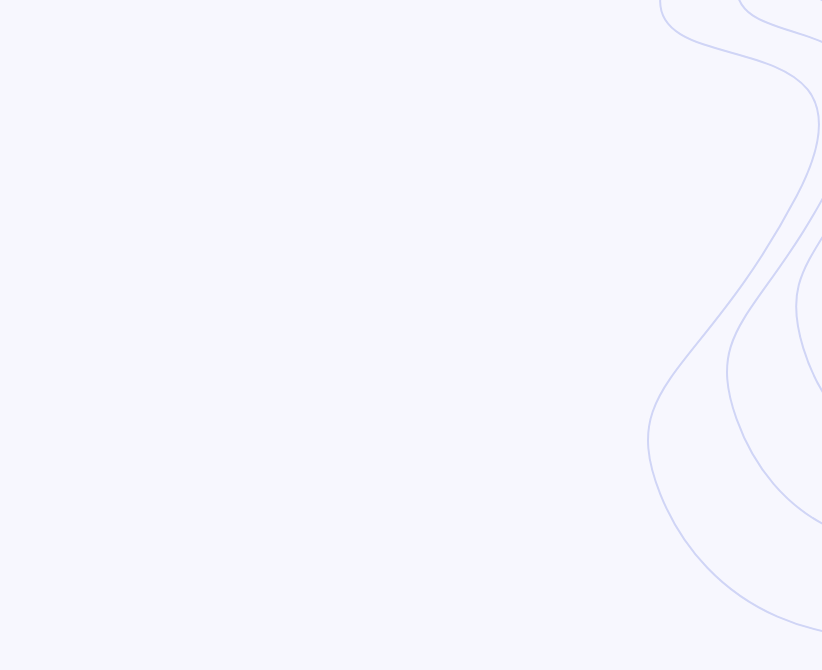
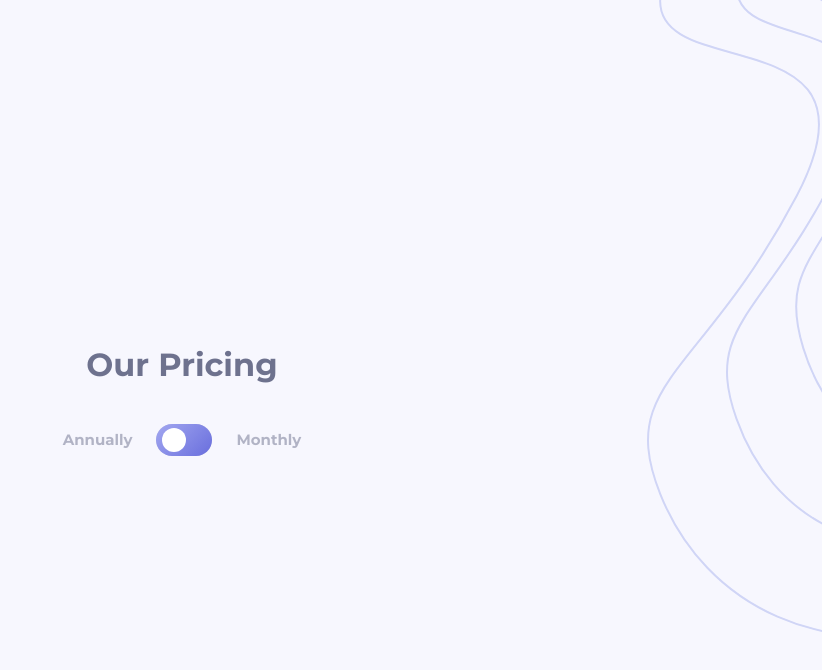
Before and after one commit to achiewe/pricing-component-with-toggle, a React (Vite) app: page / in a window 1280 px wide. Shown: the top 670 px of the page, without its empty margins (458-1280 px from the left). Built offline with nearby package versions, Linux system fonts and the light colour scheme.

Commit message:
update headerToggle Component, make input checkbox

```diff
--- a/src/components/HeaderToggle.tsx
+++ b/src/components/HeaderToggle.tsx
@@ -1,7 +1,19 @@
 import styled from "styled-components";
 
 const HeaderToggle = (): JSX.Element => {
-  return <MainHeder></MainHeder>;
+  return (
+    <MainHeder>
+      <h1>Our Pricing</h1>
+      <div>
+        <h3>Annually</h3>
+        <label>
+          <input type="checkbox" />
+          <span className="slider"></span>
+        </label>
+        <h3>Monthly</h3>
+      </div>
+    </MainHeder>
+  );
 };
 
 const MainHeder = styled.header`
@@ -11,6 +23,83 @@ const MainHeder = styled.header`
   justify-content: center;
   align-items: center;
   gap: 40px;
+
+  h1 {
+    font-size: 32px;
+    font-weight: 700;
+    line-height: 39px;
+    letter-spacing: 0px;
+    text-align: center;
+    color: #6e728e;
+  }
+
+  div {
+    display: flex;
+    flex-direction: row;
+    align-items: center;
+    gap: 24px;
+  }
+
+  h3 {
+    font-size: 15px;
+    font-weight: 700;
+    line-height: 28px;
+    letter-spacing: 0px;
+    text-align: right;
+    mix-blend-mode: normal;
+    color: #6e728e;
+    opacity: 0.5;
+  }
+
+  label {
+    appearance: none;
+    width: 56px;
+    height: 32px;
+    outline: none;
+    background-color: #dfdfdf;
+    border-radius: 16px;
+    position: relative;
+    display: inline-block;
+  }
+
+  label input {
+    opacity: 0;
+    width: 0;
+    height: 0;
+  }
+
+  .slider {
+    position: absolute;
+    cursor: pointer;
+    top: 0;
+    left: 0;
+    right: 0;
+    bottom: 0;
+    background: linear-gradient(135deg, #a2a7f0 0%, #696edd 100%);
+    -webkit-transition: 0.4s;
+    transition: 0.4s;
+    border-radius: 16px;
+  }
+
+  .slider:before {
+    position: absolute;
+    content: "";
+    height: 24px;
+    width: 24px;
+    left: 6px;
+    bottom: 4px;
+    background-color: #ffffff;
+    -webkit-transition: 0.4s;
+    transition: 0.4s;
+    border-radius: 50%;
+  }
+
+  input:checked + .slider:before {
+    -webkit-transform: translateX(20px);
+    -ms-transform: translateX(20px);
+    transform: translateX(20px);
+    background-color: #ffffff;
+  }
 `;
 
 export default HeaderToggle;
```
